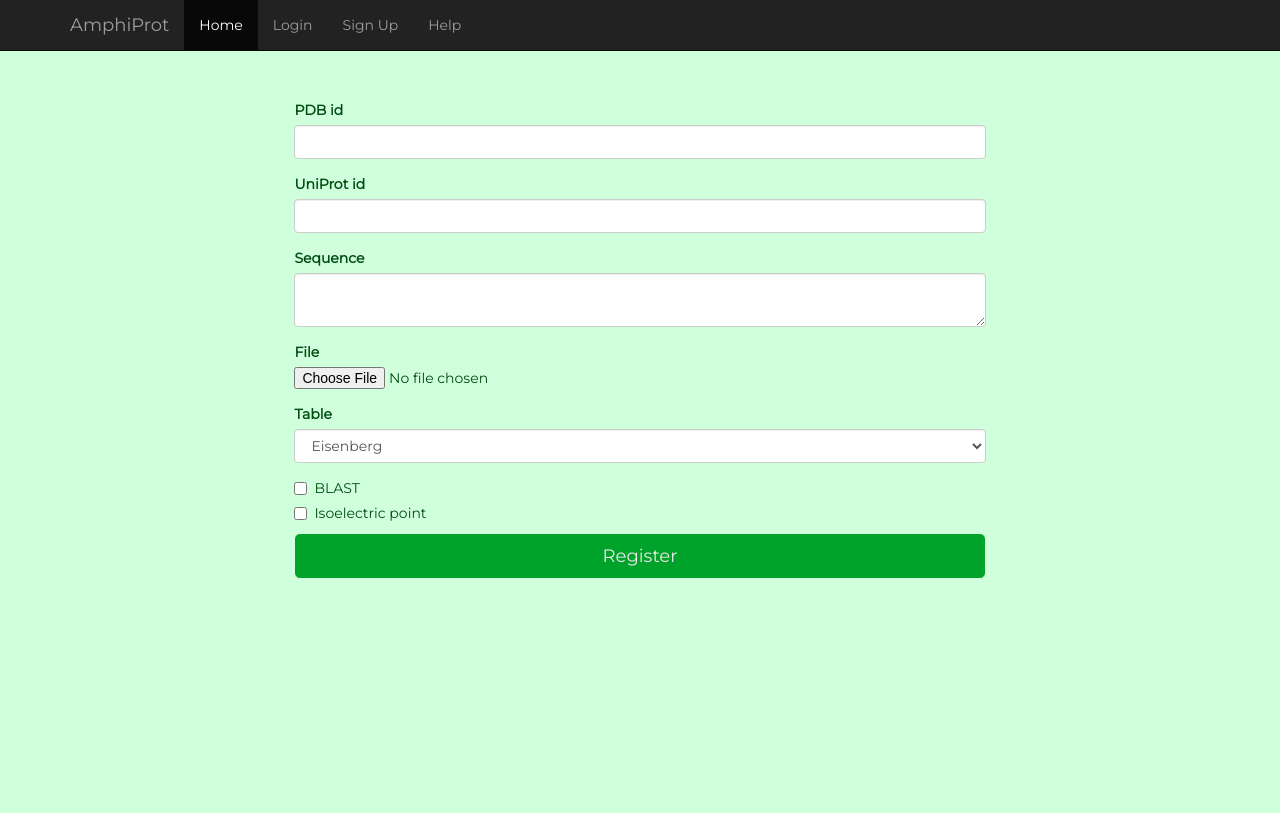
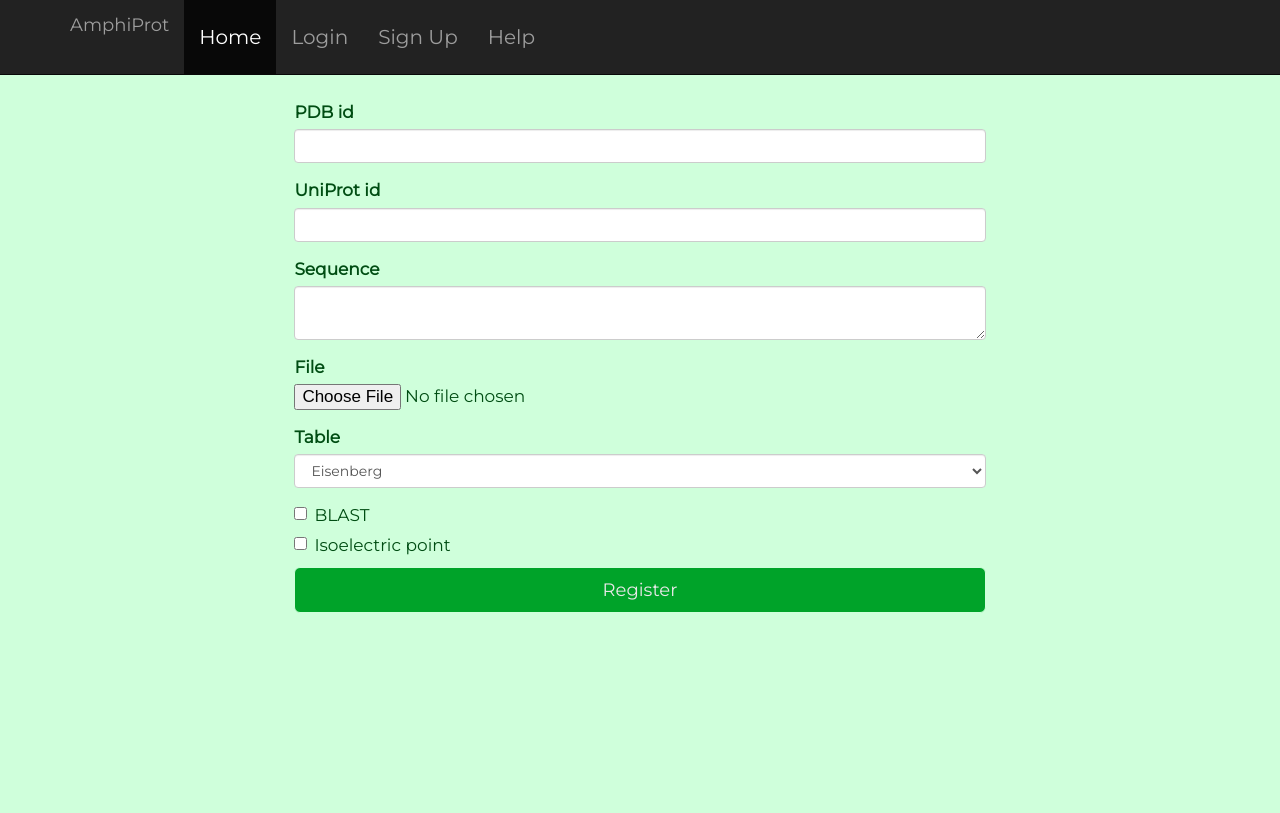
Before and after one commit to suadou/AmphiProt, a Flask app: page / in a window 1280 px wide. Before the commit the page ends 579 px from the top, so only its background shows below. Run offline with Flask 2, Linux system fonts and the light colour scheme; some libraries are stand-ins or nearby versions.

Commit message:
Update styles.css

```diff
--- a/Workingversionwomulti/static/styles.css
+++ b/Workingversionwomulti/static/styles.css
@@ -14,6 +14,11 @@
 
 @import url('https://fonts.googleapis.com/css2?family=Montserrat&display=swap');
 
+.navbar .navbar-nav > li > a {
+padding: 27px 15px;
+font-size: 20px;
+}
+
 body {
   background-color: #cfffdb;
   padding-top: 100px;
@@ -21,6 +26,7 @@ body {
   margin-right: 5%;
   font-family: 'Montserrat', sans-serif;
   padding-bottom: 200px;
+  font-size: 17px;
 }
 
 .alert {
@@ -73,6 +79,10 @@ h2.form-signin-heading{
 
 }
 
+form.css_class {
+  background-color:red;
+}
+
 h1.help{
   text-align: center;
   color: #004d13;
@@ -81,6 +91,13 @@ h1.help{
 }
 
 h2.help{
+  color: #004d13;
+  margin-bottom: 20px;
+  margin-top: 30px;
+
+}
+
+h3.help{
   color: #004d13;
   margin-bottom: 20px;
   margin-top: 30px;
@@ -125,14 +142,13 @@ footer {
 
 /* Imagenes seleccionables en la output view*/
 
-/* area div */
-
 .column {
   float:left;
   padding-left: 250px;
   padding-right: 180px;
 }
 
+/* area div */
 .area {
   overflow: hidden;
   position: relative;
```
